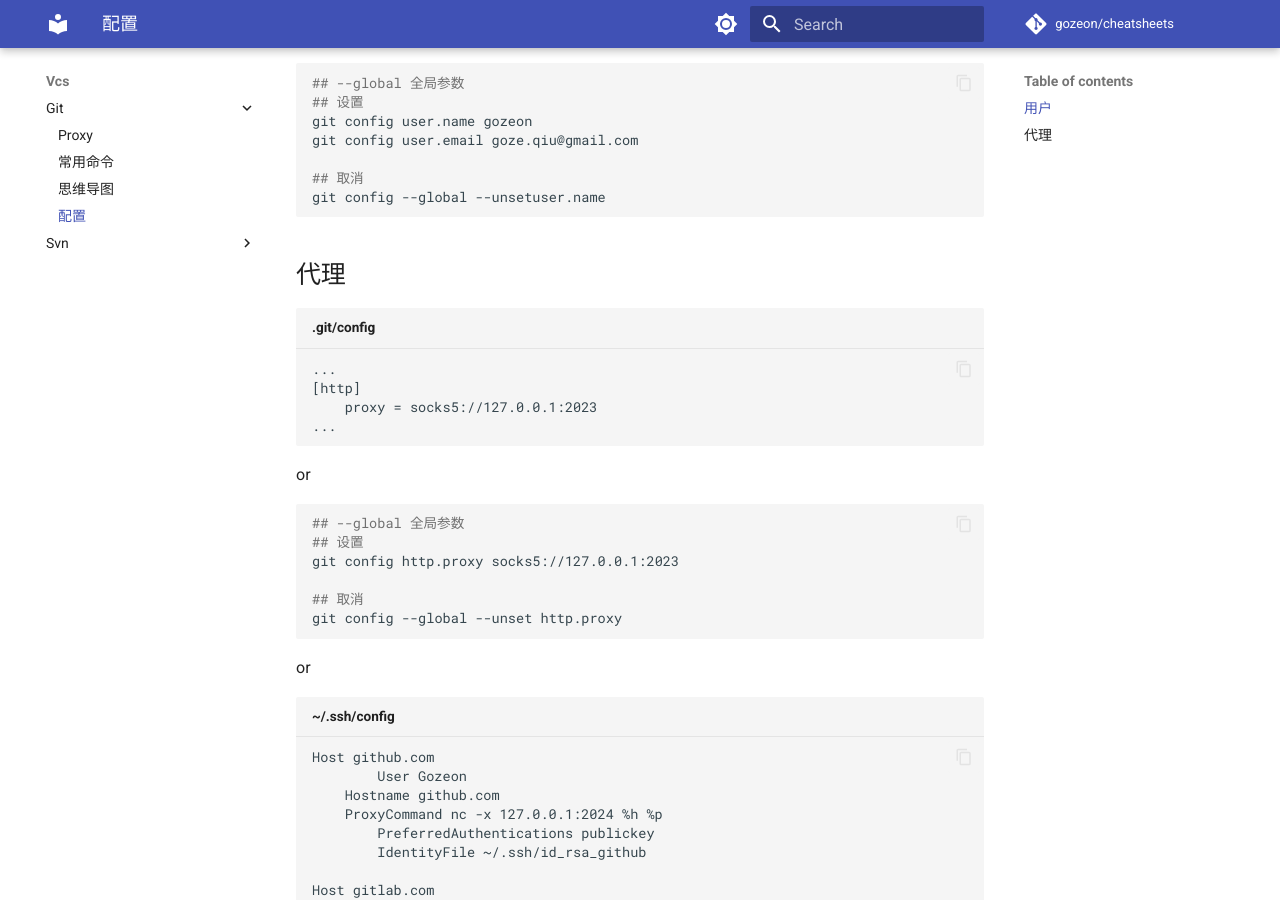
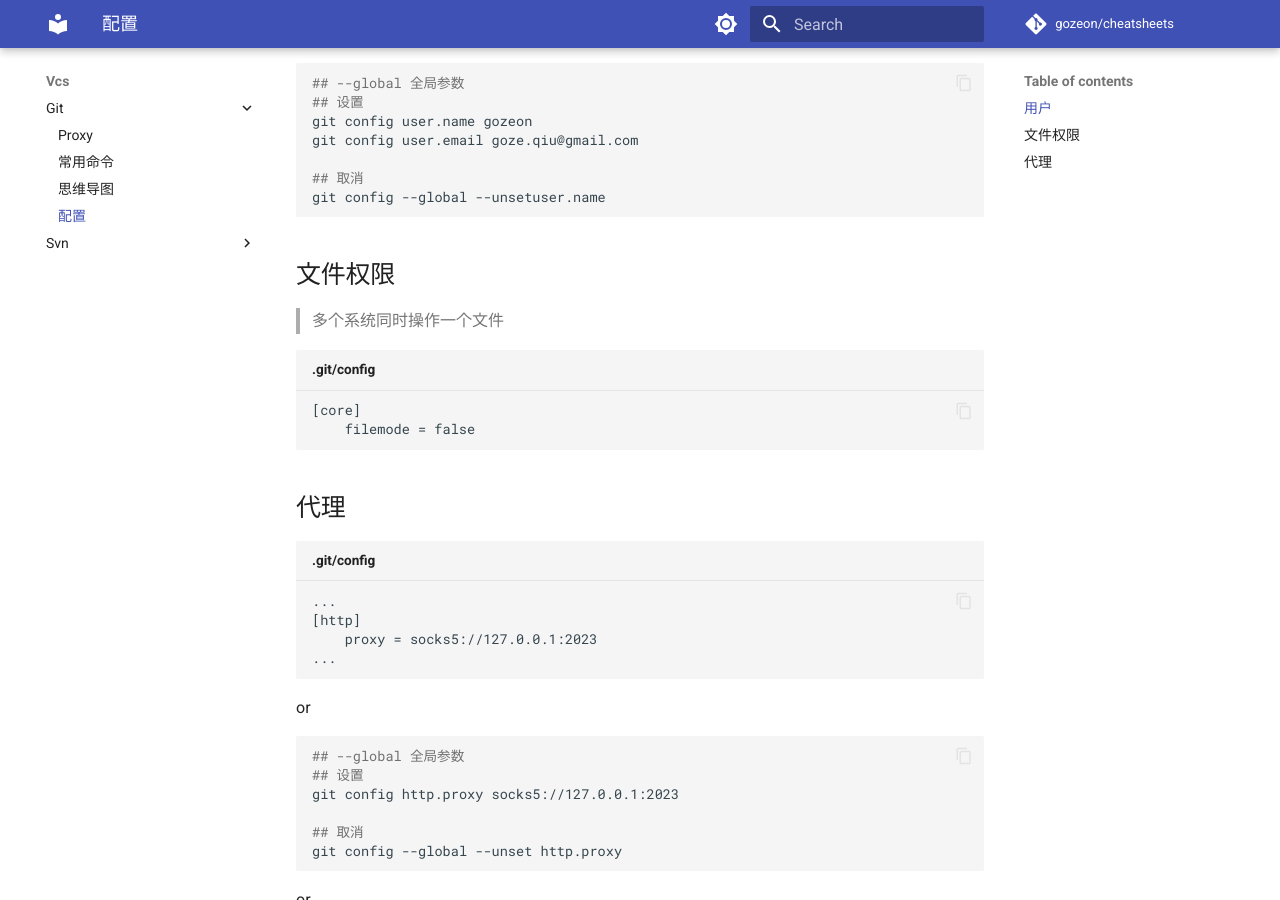
Before and after one commit to gozeon/cheatsheets, an MkDocs documentation site: the page built from docs/vcs/git/配置.md, in a window 1280 px wide and 900 px high, scrolled down 430 px. Built offline with MkDocs 1.6.1 and Material for MkDocs 9.7.7, drawn with Linux system fonts in a browser that asks for light colours; comment, search, counter and statistics services are not loaded.

Commit message:
Update 配置.md

````diff
--- a/docs/vcs/git/配置.md
+++ b/docs/vcs/git/配置.md
@@ -19,6 +19,15 @@ git config user.email goze.qiu@gmail.com
 
 ## 取消
 git config --global --unsetuser.name
+```
+
+## 文件权限
+
+> 多个系统同时操作一个文件
+
+```title=".git/config"
+[core]
+	filemode = false
 ```
 
 ## 代理
````
